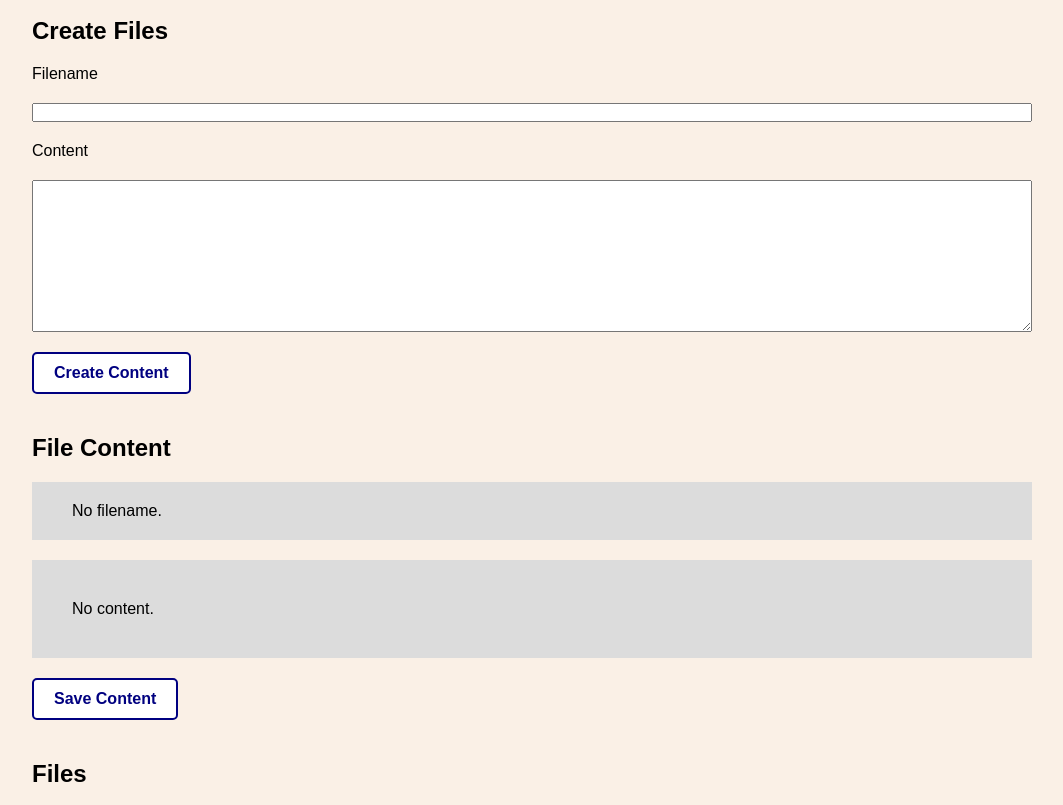
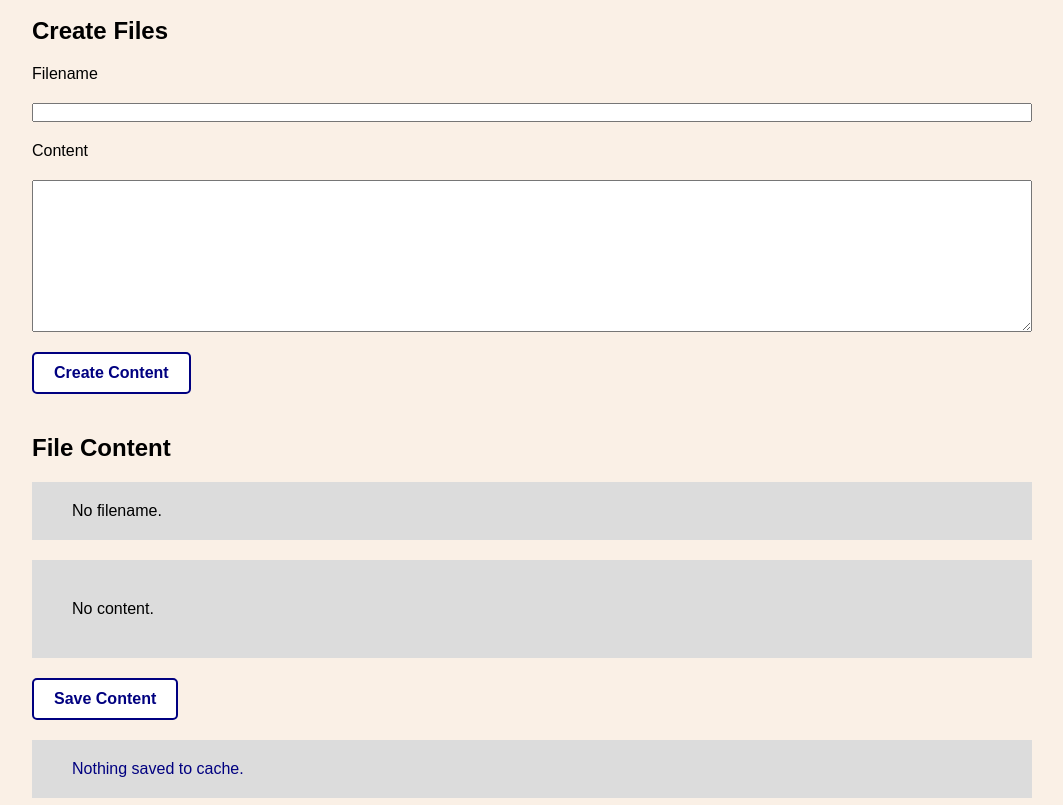
Before and after one commit to chev0100/cache-tutorial, a plain HTML site: page index.html in a window 1280 px wide. Shown: the part 120-925 px from the top of the page, without its empty margins (108-1171 px from the left). Drawn offline with Linux system fonts and the light colour scheme.

Commit message:
add message about saving content to cache

```diff
--- a/css/app.css
+++ b/css/app.css
@@ -58,6 +58,14 @@ button:hover {
 	color: firebrick;
 }
 
+.saveMessage {
+  margin-top: 2rem;
+  color: navy;
+  padding: 2rem 4rem;
+  background-color: gainsboro;
+  margin-bottom: 2rem;
+}
+
 #contentForm {
 	display: flex;
 	flex-direction: column;
--- a/index.html
+++ b/index.html
@@ -29,6 +29,7 @@
 					<p>No content.</p>
 				</div>
 				<button id="saveContent">Save Content</button>
+				<p class="saveMessage">Nothing saved to cache.</p>
 			</section>
 			<section class="dataFiles">
 				<h2>Files</h2>
```
